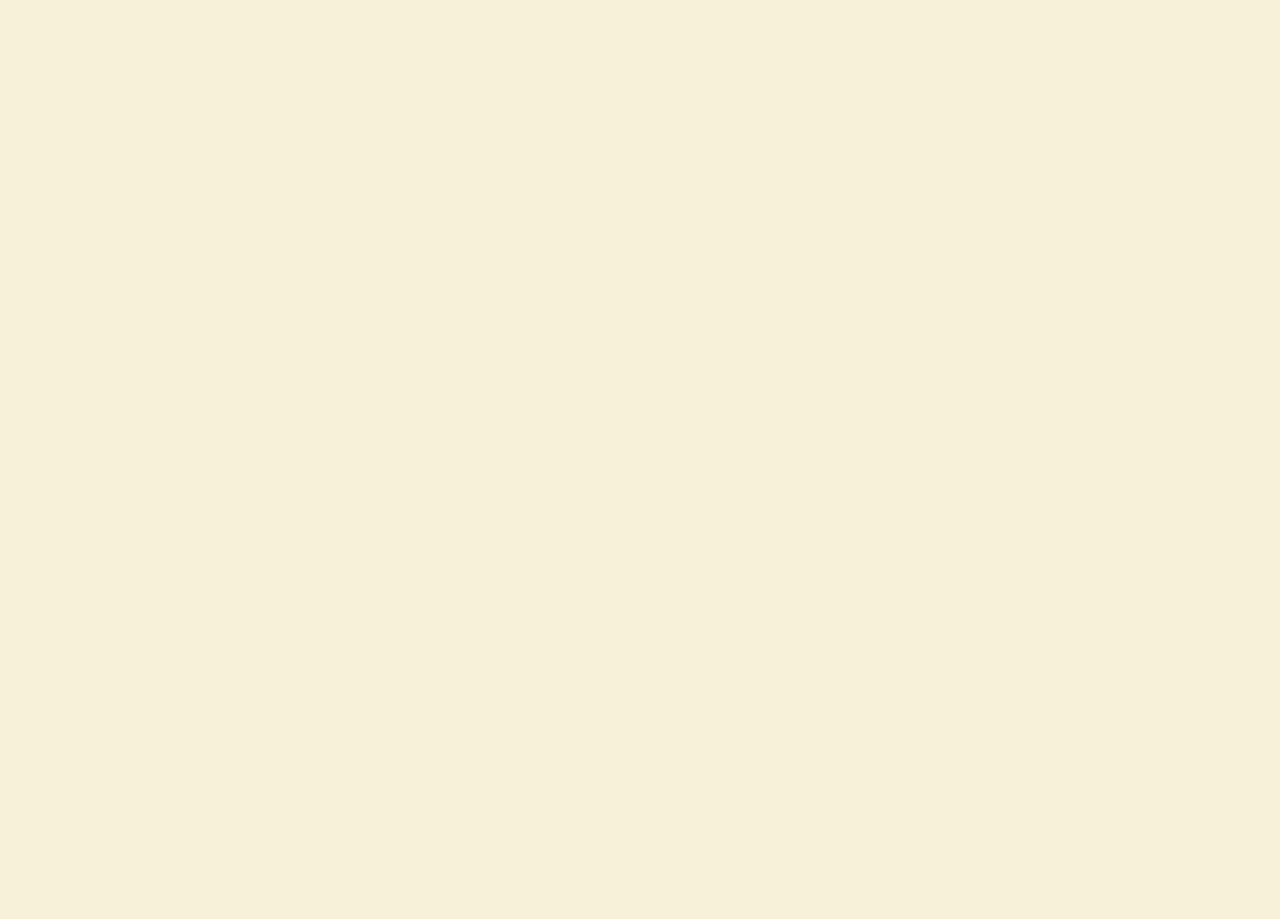
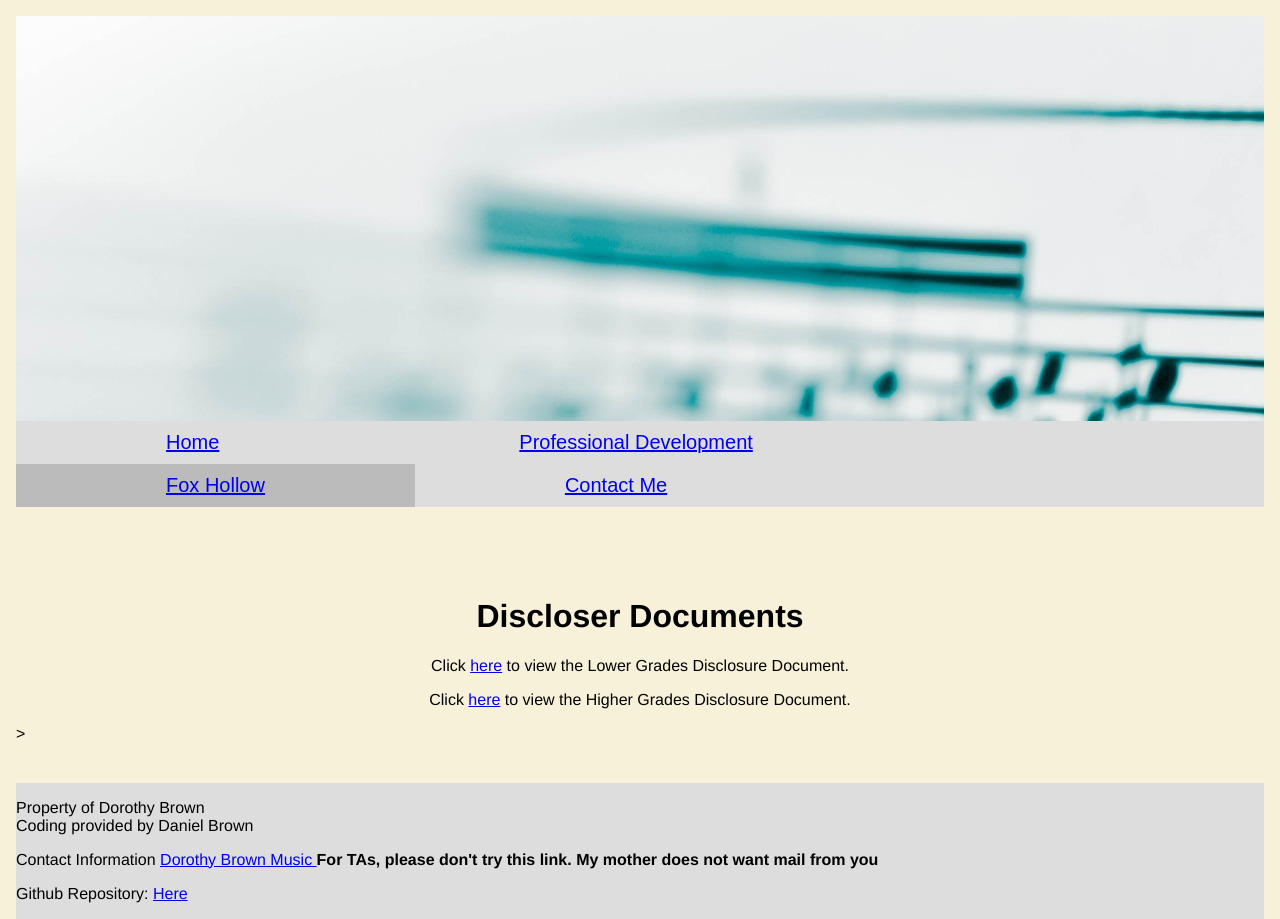
Before and after one commit to derbraun/MusicMockup, a plain HTML site: page Discloser.html in a window 1280 px wide. Before the commit the page ends 816 px from the top, so only its background shows below. Drawn offline with Linux system fonts and the light colour scheme.

Commit message:
Disclosure done

```diff
--- a/Discloser.html
+++ b/Discloser.html
@@ -7,5 +7,35 @@
 </head>
 <body>
 
+<div id="bannerimage"> </div>
+
+<nav>
+    <ul>
+        <li><a href="index.html">Home</a></li>
+        <li><a href="ProfessionalDevelopment.html">Professional Development</a></li>
+        <li><a class="active" href="FoxHollow.html">Fox Hollow</a></li>
+        <li><a href="ContactMe.html">Contact Me</a></li>
+    </ul>
+</nav>
+
+<p><br><br><br></p>
+
+
+<div>
+<h1 class="discloser">Discloser Documents</h1>
+    <p class="discloser">Click <a href="http://dorothybrownmusic.com/K-3%20disclosure.doc" style="text-decoration:underline;">here</a> to view the Lower Grades Disclosure Document.</p>
+    <p class="discloser">Click <a href="http://dorothybrownmusic.com/Grades%204-6%20disclosure.doc" style="text-decoration:underline;">here</a> to view the Higher Grades Disclosure Document.</p>
+</div>>
+
+<footer>
+    <p> Property of Dorothy Brown <br>
+        Coding provided by Daniel Brown</p>
+
+    <p>Contact Information <a href="mailto:dorothybrown08@yahoo.com">Dorothy Brown Music </a> <b> For TAs, please don't try this link. My mother does not want mail from you </b></p>
+    <p>Github Repository: <a href="https://github.com/derbraun/MusicMockup">Here</a></p>
+</footer>
+
+
+
 </body>
 </html>
--- a/MusicStyle.css
+++ b/MusicStyle.css
@@ -87,6 +87,9 @@ img.center {
 
 }
 
+.discloser{
+    text-align: center;
+}
 
 
 .grid-container{
@@ -106,8 +109,8 @@ img.center {
 .grid-professional{
     display: grid;
     grid-template-columns: auto auto;
-    grid-row-gap: 10px;
-    grid-column-gap: 10px;
+    grid-row-gap: 20px;
+    grid-column-gap: 20x;
     justify-content: center
 }
 
```
Also changed, not shown: FoxHollow.html (+28 -2 lines).
